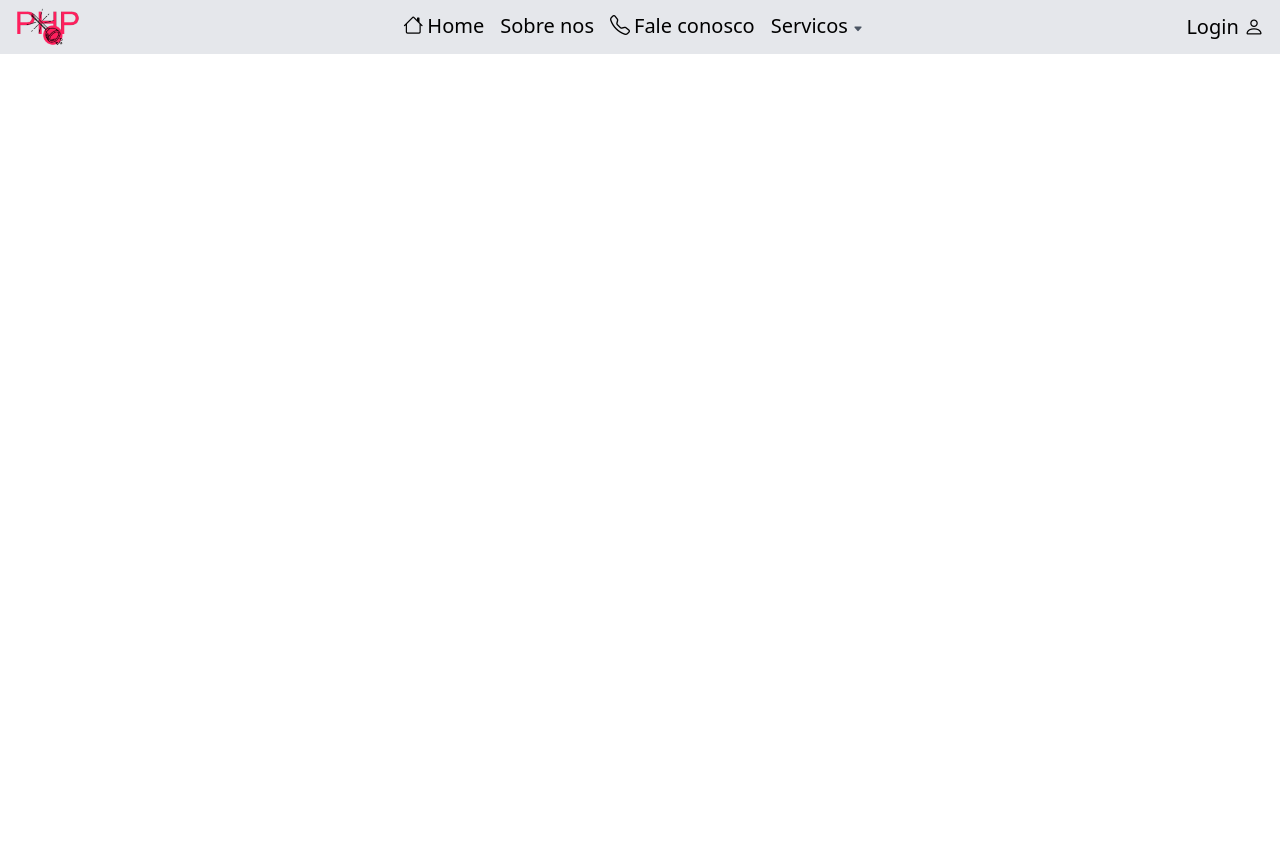
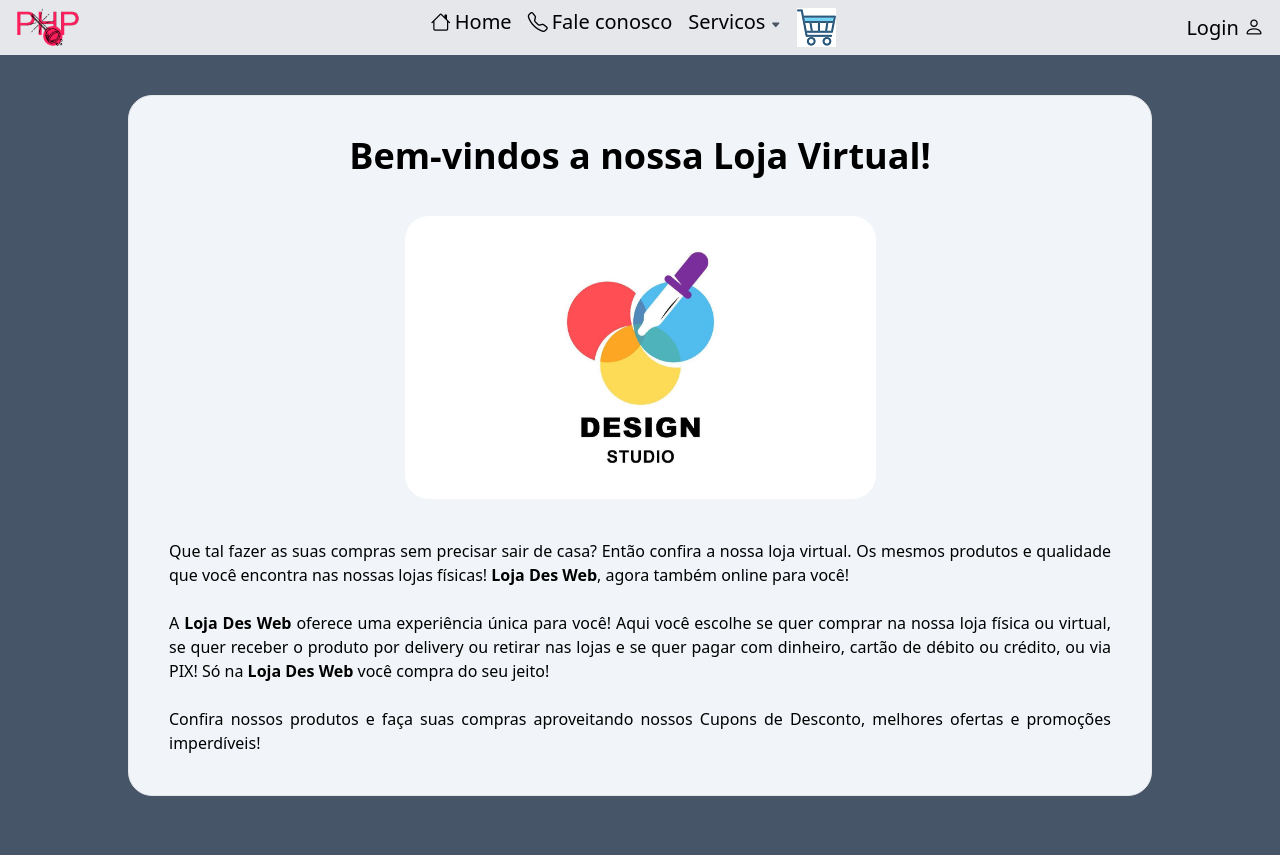
Before and after one commit to PrenholatoChris/dev-web-php, a PHP site: page / in a window 1280 px wide. Before the commit the page ends 54 px from the top, so only its background shows below. Run offline with PHP 8.4, Linux system fonts and the light colour scheme; some libraries are stand-ins or nearby versions.

Commit message:
Add index.php and cart icon in header

```diff
--- a/src/views/includes/headerAdmin.php
+++ b/src/views/includes/headerAdmin.php
@@ -20,13 +20,13 @@
             <img class="w-full h-full object-contain" src="../assets/PrintShop.png" alt="Logo">
         </div>
         <ul class="list-none flex flex-row gap-4 w-fit">
-            <li><a href="#" class="items-center"><i class="bi-house mr-1"></i>Home</a></li>
-            <li><a href="#" class="items-center">Sobre nos</a></li>
+            <li><a href="index.php" class="items-center"><i class="bi-house mr-1"></i>Home</a></li>
             <li><a href="#" class="items-center"><i class="bi-telephone mr-1"></i>Fale conosco</a></li>
             <li class="cursor-pointer">Servicos
                 <i class="bi-caret-down-fill text-gray-600" style="font-size: x-small;"></i>
                 <!-- TODO fazer descer uma lista com o hover -->
             </li>
+            <li><a href="#" class="items-center"><img src="../assets/cart3.png" alt="Carrinho"></a></li>
         </ul>
         <button class="m-0 p-0 w-fit h-fit" type="button"><a href="userProfile.php" class="items-center"> <?= $usuario->username ?> <i class="bi-person"></i></a></button>
     </div>
--- a/src/views/includes/headerDefault.php
+++ b/src/views/includes/headerDefault.php
@@ -14,13 +14,13 @@
             <img class="w-full h-full object-contain" src="../assets/PrintShop.png" alt="Logo">
         </div>
         <ul class="list-none flex flex-row gap-4 w-fit">
-            <li><a href="#" class="items-center"><i class="bi-house mr-1"></i>Home</a></li>
-            <li><a href="#" class="items-center">Sobre nos</a></li>
+            <li><a href="index.php" class="items-center"><i class="bi-house mr-1"></i>Home</a></li>
             <li><a href="#" class="items-center"><i class="bi-telephone mr-1"></i>Fale conosco</a></li>
             <li class="cursor-pointer">Servicos
                 <i class="bi-caret-down-fill text-gray-600" style="font-size: x-small;"></i>
                 <!-- TODO fazer descer uma lista com o hover -->
             </li>
+            <li><a href="#" class="items-center"><img src="../assets/cart3.png" alt="Carrinho"></a></li>
         </ul>
         <button class="m-0 p-0 w-fit h-fit" type="button"><a href="formLogin.php" class="items-center">Login <i class="bi-person"></i> </a></button>
     </div>
--- a/src/views/includes/headerUser.php
+++ b/src/views/includes/headerUser.php
@@ -20,13 +20,13 @@
             <img class="w-full h-full object-contain" src="../assets/PrintShop.png" alt="Logo">
         </div>
         <ul class="list-none flex flex-row gap-4 w-fit">
-            <li><a href="#" class="items-center"><i class="bi-house mr-1"></i>Home</a></li>
-            <li><a href="#" class="items-center">Sobre nos</a></li>
+            <li><a href="index.php" class="items-center"><i class="bi-house mr-1"></i>Home</a></li>
             <li><a href="#" class="items-center"><i class="bi-telephone mr-1"></i>Fale conosco</a></li>
             <li class="cursor-pointer">Servicos
                 <i class="bi-caret-down-fill text-gray-600" style="font-size: x-small;"></i>
                 <!-- TODO fazer descer uma lista com o hover -->
             </li>
+            <li><a href="#" class="items-center"><img src="../assets/cart3.png" alt="Carrinho"></a></li>
         </ul>
         <button class="m-0 p-0 w-fit h-fit" type="button"><a href="userProfile.php" class="items-center"> <?= $usuario->username ?> <i class="bi-person"></i></a></button>
     </div>
--- a/src/views/index.php
+++ b/src/views/index.php
@@ -1,2 +1,21 @@
 <?php require_once "./includes/header.php" ?>
+
+<main class="w-full h-screen flex justify-center content-center bg-slate-600">
+  <div class="w-[80vw] h-fit p-10 rounded-3xl border bg-slate-100 mt-10">
+
+    <h1 class="text-center text-4xl font-bold">Bem-vindos a nossa Loja Virtual!</h1>
+
+    <div class="content-center" align="justify">
+      <div class="w-full flex justify-center mt-10 mb-10">
+        <img src="../assets/banner.jpg" class="size-1/2 rounded-3xl" alt="">
+      </div>
+      <p>Que tal fazer as suas compras sem precisar sair de casa? Então confira a nossa loja virtual. Os mesmos produtos e qualidade que você encontra nas nossas lojas físicas! <strong>Loja Des Web</strong>, agora também online para você!</p><br>
+      <p>A <strong>Loja Des Web</strong> oferece uma experiência única para você! Aqui você escolhe se quer comprar na nossa loja física ou virtual, se quer receber o produto por delivery ou retirar nas lojas e se quer pagar com dinheiro, cartão de débito ou crédito, ou via PIX! Só na <strong>Loja Des Web</strong> você compra do seu jeito!</p><br>
+      <p>Confira nossos produtos e faça suas compras aproveitando nossos Cupons de Desconto, melhores ofertas e promoções imperdíveis!</p>
+    </div>
+  </div>
+
+</main>
+
+
 <?php require_once "./includes/footer.php" ?>
```
Also changed, not shown: src/assets/banner.jpg (added), src/assets/cart3.png (added).
